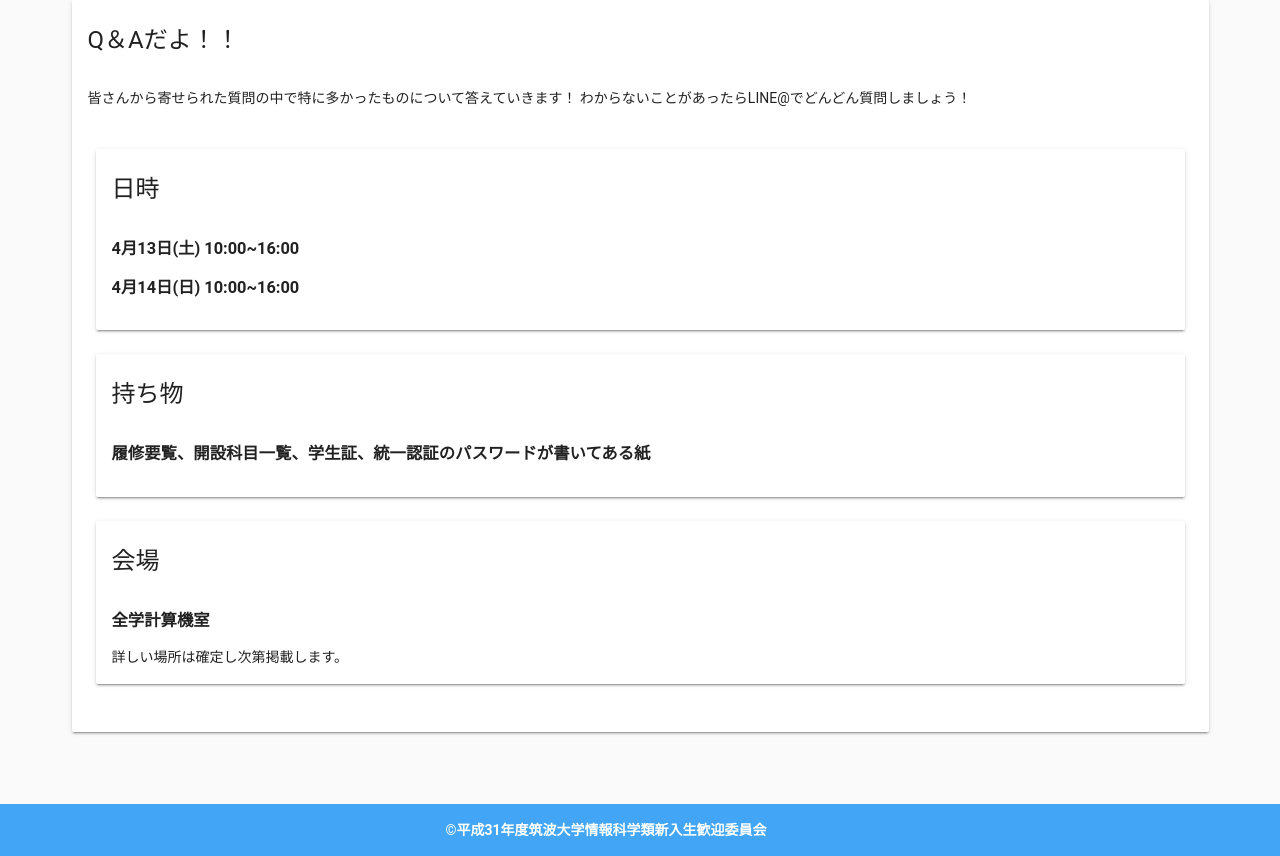
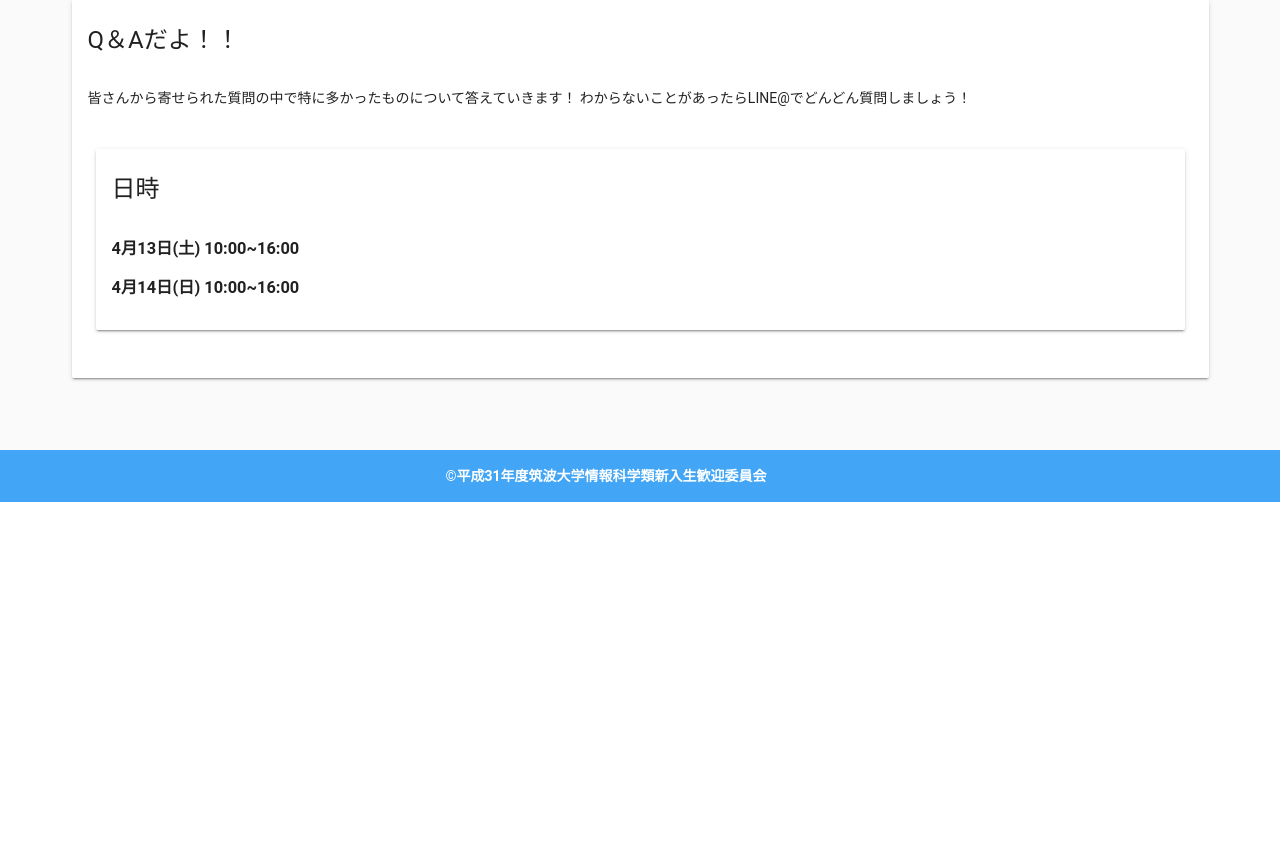
Before and after one commit to takonasu/shinkan2019, a Vue app: page /#/question in a window 1280 px wide. Shown: the part 312-1168 px from the top of the page. After the commit the page ends 814 px from the top, so only its background shows below. Built offline with nearby package versions, Linux system fonts and the light colour scheme.

Commit message:
delete:cardを削除

```diff
--- a/src/components/question.vue
+++ b/src/components/question.vue
@@ -26,28 +26,6 @@
               <h3>4月14日(日) 10:00~16:00</h3>
             </v-card-text>
           </v-card>
-            <v-card class="mb-4">
-              <v-card-title primary-title>
-                <div>
-                  <h3 class="headline mb-0">持ち物</h3>
-                </div>
-              </v-card-title>
-              <v-card-text>
-                <h3>履修要覧、開設科目一覧、学生証、統一認証のパスワードが書いてある紙</h3>
-              </v-card-text>
-            </v-card>
-            <v-card class="mb-4">
-              <v-card-title primary-title>
-                <div>
-                  <h3 class="headline mb-0">会場</h3>
-                </div>
-              </v-card-title>
-
-              <v-card-text>
-                <h3>全学計算機室</h3>
-                <div>詳しい場所は確定し次第掲載します。</div>
-              </v-card-text>
-            </v-card>
         </v-container>
       </v-card>
     </v-container>
@@ -56,13 +34,13 @@
 
 <script>
 export default {
-  data () {
+  data() {
     return {
-      card_text: 'Lorem ipsum dolor sit amet, brute iriure accusata ne mea. Eos suavitate referrentur ad, te duo agam libris qualisque, utroque quaestio accommodare no qui. Et percipit laboramus usu, no invidunt verterem nominati mel. Dolorem ancillae an mei, ut putant invenire splendide mel, ea nec propriae adipisci. Ignota salutandi accusamus in sed, et per malis fuisset, qui id ludus appareat.'
+      card_text:
+        "Lorem ipsum dolor sit amet, brute iriure accusata ne mea. Eos suavitate referrentur ad, te duo agam libris qualisque, utroque quaestio accommodare no qui. Et percipit laboramus usu, no invidunt verterem nominati mel. Dolorem ancillae an mei, ut putant invenire splendide mel, ea nec propriae adipisci. Ignota salutandi accusamus in sed, et per malis fuisset, qui id ludus appareat."
+    };
   }
-  }
-}
-
+};
 </script>
 
 <style>
```
Lines whose indentation alone changed are shown as unchanged.
